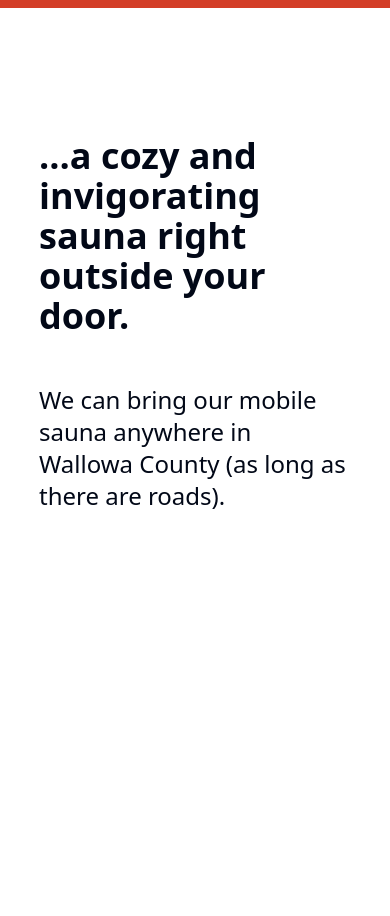
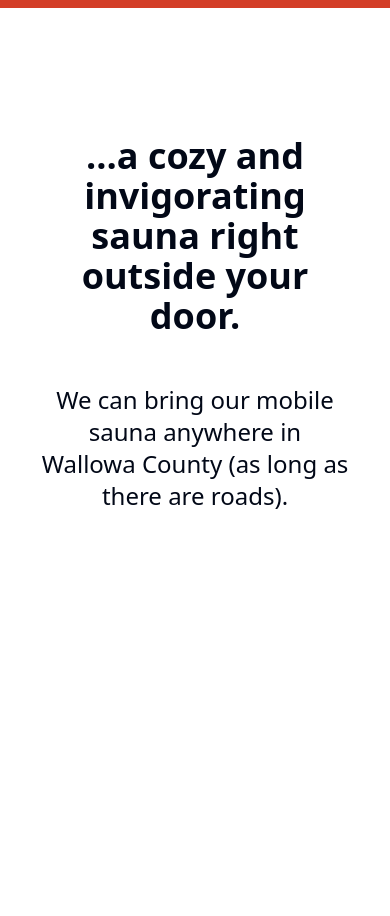
Before and after one commit to garikAsplund/redd-sauna, a SvelteKit app: page / in a window 390 px wide. Shown: the part 900-1816 px from the top of the page. Built offline with nearby package versions, Linux system fonts and the light colour scheme.

Commit message:
mobile improvements

```diff
--- a/src/routes/+page.svelte
+++ b/src/routes/+page.svelte
@@ -58,7 +58,7 @@
 
 <div class="mb-8 flex w-full justify-center">
 	<section class="h-full w-[80%]">
-		<div class="my-32 flex flex-col items-center justify-center space-y-12">
+		<div class="my-32 flex flex-col items-center justify-center space-y-12 text-center">
 			<p class="text-4xl font-bold">…a cozy and invigorating sauna right outside your door.</p>
 			<p class="text-2xl font-thin">
 				We can bring our mobile sauna anywhere in Wallowa County (as long as there are roads).
```
